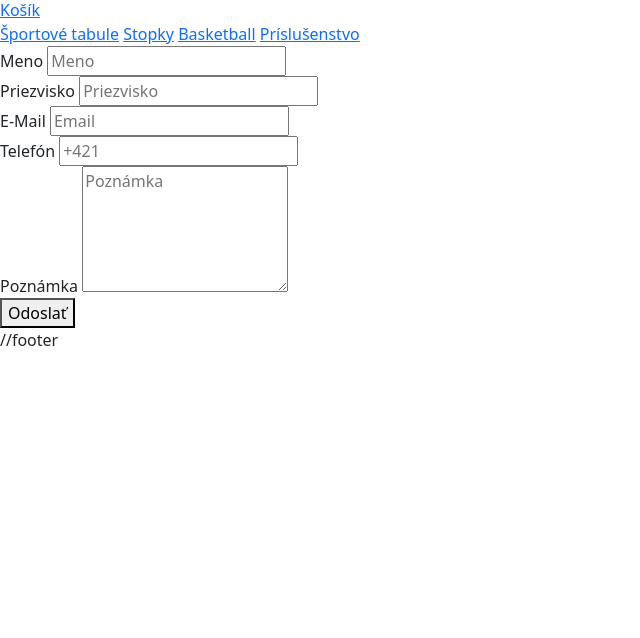
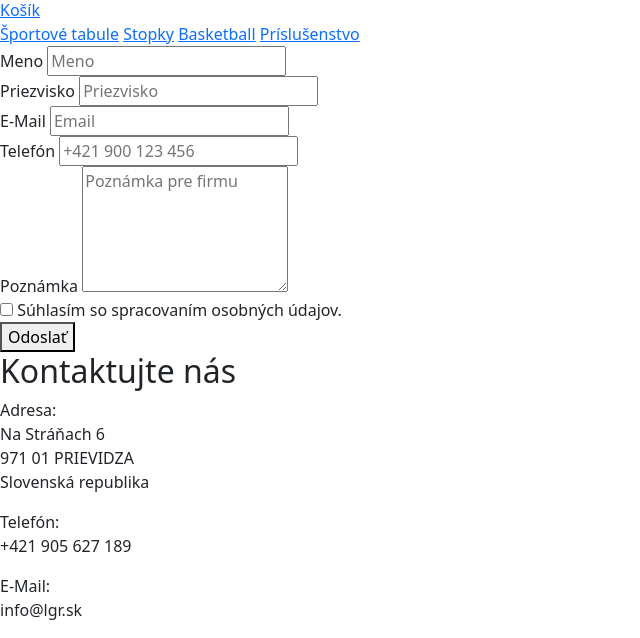
Before and after one commit to TomasGonda/VWA---Semestralna-praca, a PHP site: page /?c=home&a=contact in a window 1280 px wide. Shown: the part 986-1624 px from the top of the page, without its empty margins (0-640 px from the left). Before the commit the page ends 1332 px from the top, so only its background shows below. Run offline with PHP 8.4, Linux system fonts and the light colour scheme; data that the repository does not hold is empty; grey boxes are pictures that could not be loaded.

Commit message:
contact page in framework completed

```diff
--- a/framework/App/Views/Home/contact.view.php
+++ b/framework/App/Views/Home/contact.view.php
@@ -21,48 +21,92 @@
 
 <body>
     <section class="contact-section">
-        <div class="contact-columns">
+        <div class="main-columns">
             <form class="contact-form" method="post" action="?c=contact&a=submit">
                 <div class="form-group">
-                    <label
-                        for="first-name"><?= htmlspecialchars($translations['first_name_label'] ?? "Meno", ENT_QUOTES, "UTF-8") ?></label>
+                    <label for="first_name">
+                        <?= htmlspecialchars($translations['first_name_label'] ?? "Meno") ?>
+                    </label>
                     <input type="text" id="first_name" name="first_name"
-                        placeholder=<?= htmlspecialchars($translations['first_name_placeholder'] ?? "Meno", ENT_QUOTES, "UTF-8") ?> required>
+                        placeholder="<?= htmlspecialchars($translations['first_name_placeholder'] ?? "Meno") ?>"
+                        required>
                 </div>
 
                 <div class="form-group">
-                    <label
-                        for="last-name"><?= htmlspecialchars($translations['last_name_label'] ?? "Priezvisko", ENT_QUOTES, "UTF-8") ?></label>
+                    <label for="last_name">
+                        <?= htmlspecialchars($translations['last_name_label'] ?? "Priezvisko") ?>
+                    </label>
                     <input type="text" id="last_name" name="last_name"
-                        placeholder=<?= htmlspecialchars($translations['last_name_label'] ?? "Priezvisko", ENT_QUOTES, "UTF-8") ?> required>
+                        placeholder="<?= htmlspecialchars($translations['last_name_placeholder'] ?? "Priezvisko") ?>"
+                        required>
                 </div>
 
                 <div class="form-group">
-                    <label
-                        for="email"><?= htmlspecialchars($translations['email_label'] ?? "E-Mail", ENT_QUOTES, "UTF-8") ?></label>
+                    <label for="email">
+                        <?= htmlspecialchars($translations['email_label'] ?? "E-Mail") ?>
+                    </label>
                     <input type="email" id="email" name="email"
-                        placeholder=<?= htmlspecialchars($translations['email_placeholder'] ?? "Email", ENT_QUOTES, "UTF-8") ?> required>
+                        placeholder="<?= htmlspecialchars($translations['email_placeholder'] ?? "Email") ?>" required>
                 </div>
 
                 <div class="form-group">
-                    <label
-                        for="phone"><?= htmlspecialchars($translations['phone_label'] ?? "Telefón", ENT_QUOTES, "UTF-8") ?></label>
+                    <label for="phone">
+                        <?= htmlspecialchars($translations['phone_label'] ?? "Telefón") ?>
+                    </label>
                     <input type="tel" id="phone" name="phone"
-                        placeholder=<?= htmlspecialchars($translations['phone_placeholder'] ?? "+421 900 123 456", ENT_QUOTES, "UTF-8") ?> required>
+                        placeholder="<?= htmlspecialchars($translations['phone_placeholder'] ?? "+421 900 123 456") ?>"
+                        required>
                 </div>
 
                 <div class="form-group">
-                    <label
-                        for="note"><?= htmlspecialchars($translations['note_label'] ?? "Poznámka", ENT_QUOTES, "UTF-8") ?></label>
-                    <textarea type="note" id="note" name="note" rows="5"
-                        placeholder=<?= htmlspecialchars($translations['note_placeholder'] ?? "Poznámka pre firmu", ENT_QUOTES, "UTF-8") ?> required></textarea>
+                    <label for="note">
+                        <?= htmlspecialchars($translations['note_label'] ?? "Poznámka") ?>
+                    </label>
+                    <textarea id="note" name="note" rows="5"
+                        placeholder="<?= htmlspecialchars($translations['note_placeholder'] ?? "Poznámka pre firmu") ?>"
+                        required></textarea>
                 </div>
 
-                <button
-                    type="submit"><?= htmlspecialchars($translations['submit_button'] ?? "Odoslať", ENT_QUOTES, "UTF-8") ?></button>
+                <div class="gdpr-form">
+                    <input type="checkbox" id="gdpr" name="gdpr" value="1" required>
+                        <?= htmlspecialchars($translations['gdpr_consent'] ?? "Súhlasím so spracovaním osobných údajov.") ?>
+                    <label for="gdpr">
+
+                    </label>
+
+                </div>
+
+                <button type="submit">
+                    <?= htmlspecialchars($translations['submit_button'] ?? "Odoslať") ?>
+                </button>
             </form>
 
-            <div class="contact-info">
+            <div class="main-right">
+                <h2>
+                    <?= htmlspecialchars($translations['contact_info_title'] ?? "Kontaktujte nás") ?>
+                </h2>
+                <p>
+                    <?= nl2br(htmlspecialchars($translations['contact_info_address'] ?? " Adresa:
+                    Na Stráňach 6
+                    971 01 PRIEVIDZA
+                    Slovenská republika")) ?>
+                </p>
+                <p>
+                    <?= nl2br(htmlspecialchars($translations['contact_info_phone'] ?? "Telefón:
+                    +421 905 627 189")) ?>
+                </p>
+                <p>
+                    <?= nl2br(htmlspecialchars($translations['contact_info_email'] ?? "E-Mail:
+                    info@lgr.sk")) ?>
+                </p>
+
+                <div class="contact-map">
+                    <iframe
+                        src="https://www.google.com/maps/embed?pb=!1m18!1m12!1m3!1d3344.036535606584!2d18.63285427677441!3d48.77988060622744!2m3!1f0!2f0!3f0!3m2!1i1024!2i768!4f13.1!3m3!1m2!1s0x4714dcfae5473b53%3A0x64f0eec29c9c5141!2sLGR%20electronic%2C%20spol.%20s%20r.o.!5e1!3m2!1ssk!2ssk!4v1794139136547!5m2!1ssk!2ssk"
+                        width="600" height="450" style="border:0;" allowfullscreen="" loading="lazy"
+                        referrerpolicy="strict-origin-when-cross-origin">
+                    </iframe>
+                </div>
 
             </div>
         </div>
```
